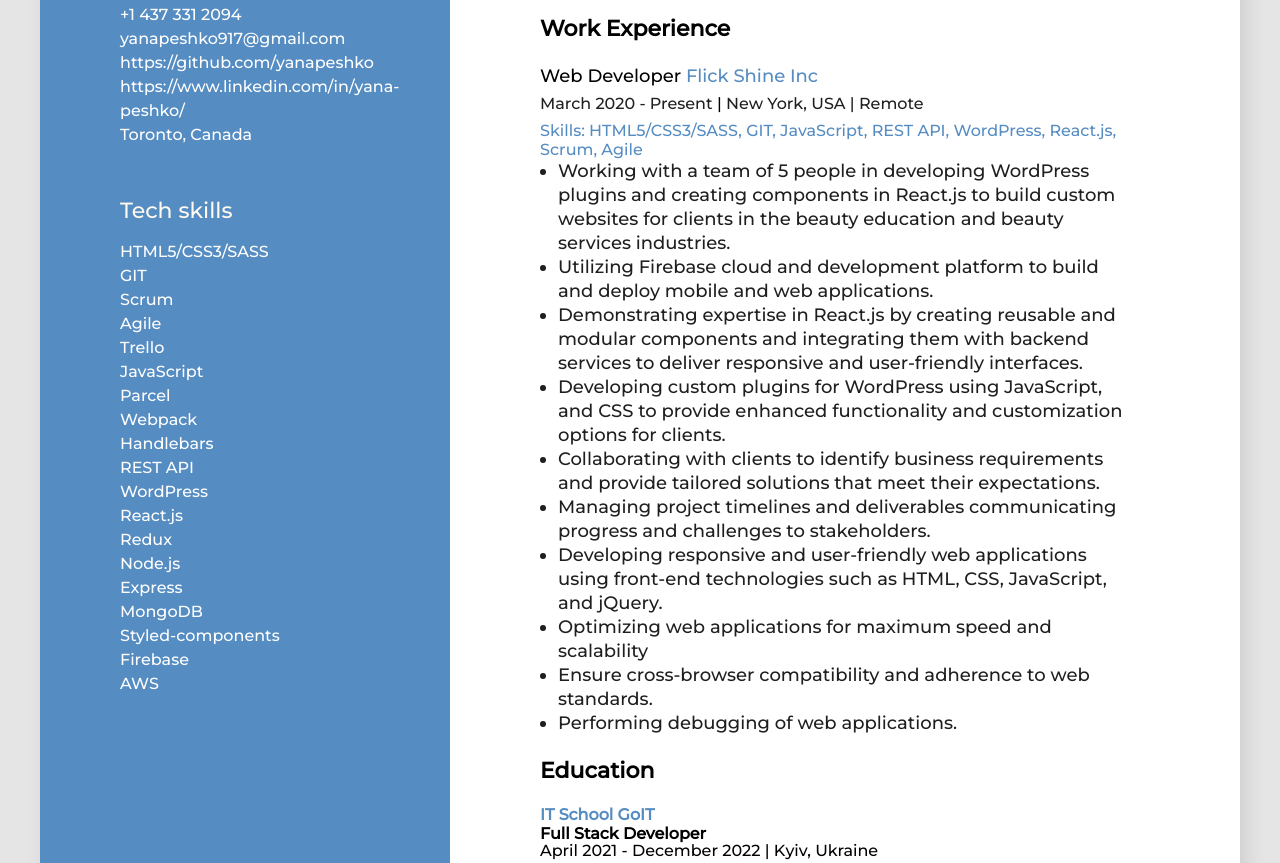
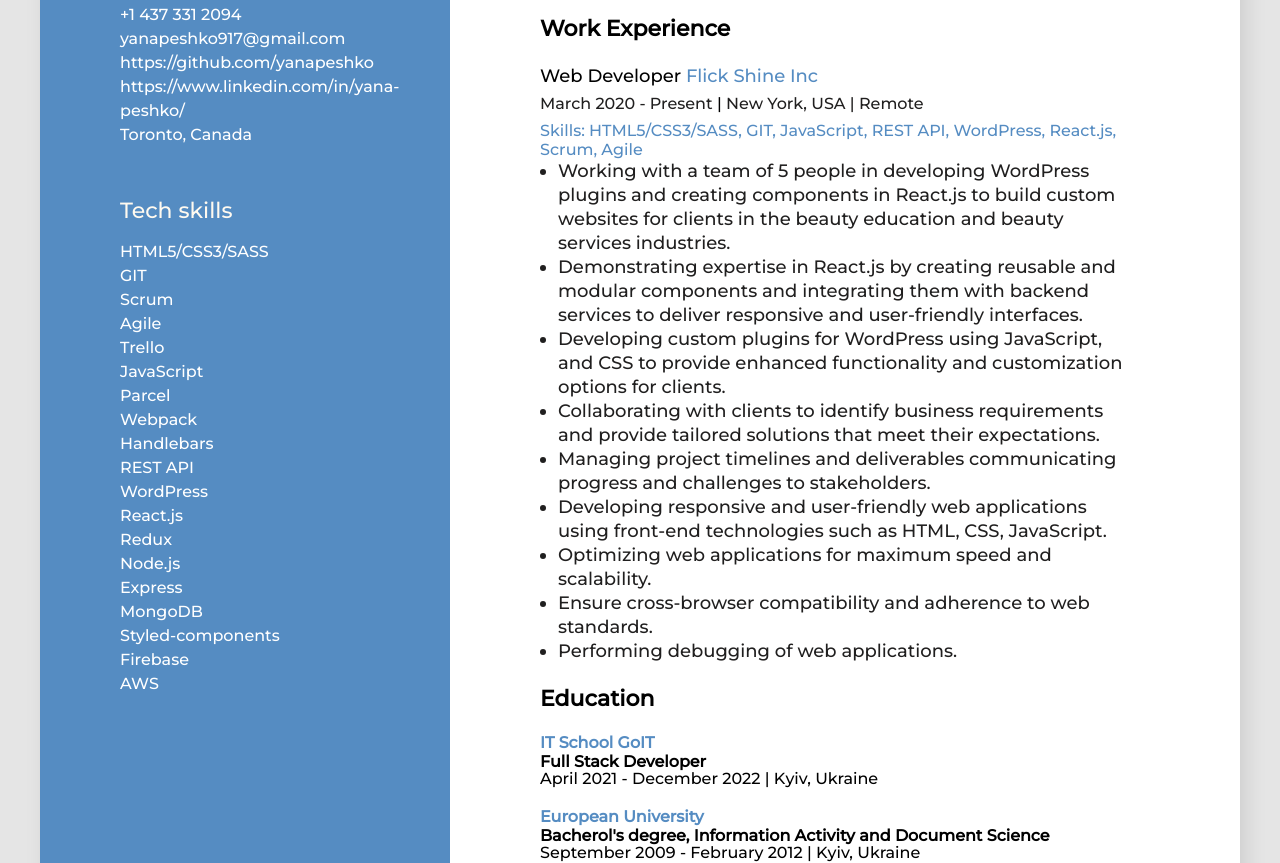
Before and after one commit to yanapeshko/my-resume, a React app: page public/index.html in a window 1280 px wide. Shown: the part 522-1385 px from the top of the page. Built offline with nearby package versions, Linux system fonts and the light colour scheme.

Commit message:
fixed duties

```diff
--- a/public/index.html
+++ b/public/index.html
@@ -62,10 +62,6 @@
                 clients in the beauty education and beauty services industries.
               </li>
               <li class="my-work-experience-duty">
-                Utilizing Firebase cloud and development platform to build and
-                deploy mobile and web applications.
-              </li>
-              <li class="my-work-experience-duty">
                 Demonstrating expertise in React.js by creating reusable and
                 modular components and integrating them with backend services to
                 deliver responsive and user-friendly interfaces.
@@ -85,11 +81,10 @@
               </li>
               <li class="my-work-experience-duty">
                 Developing responsive and user-friendly web applications using
-                front-end technologies such as HTML, CSS, JavaScript, and
-                jQuery.
+                front-end technologies such as HTML, CSS, JavaScript.
               </li>
               <li class="my-work-experience-duty">
-                Optimizing web applications for maximum speed and scalability
+                Optimizing web applications for maximum speed and scalability.
               </li>
               <li class="my-work-experience-duty">
                 Ensure cross-browser compatibility and adherence to web
```
